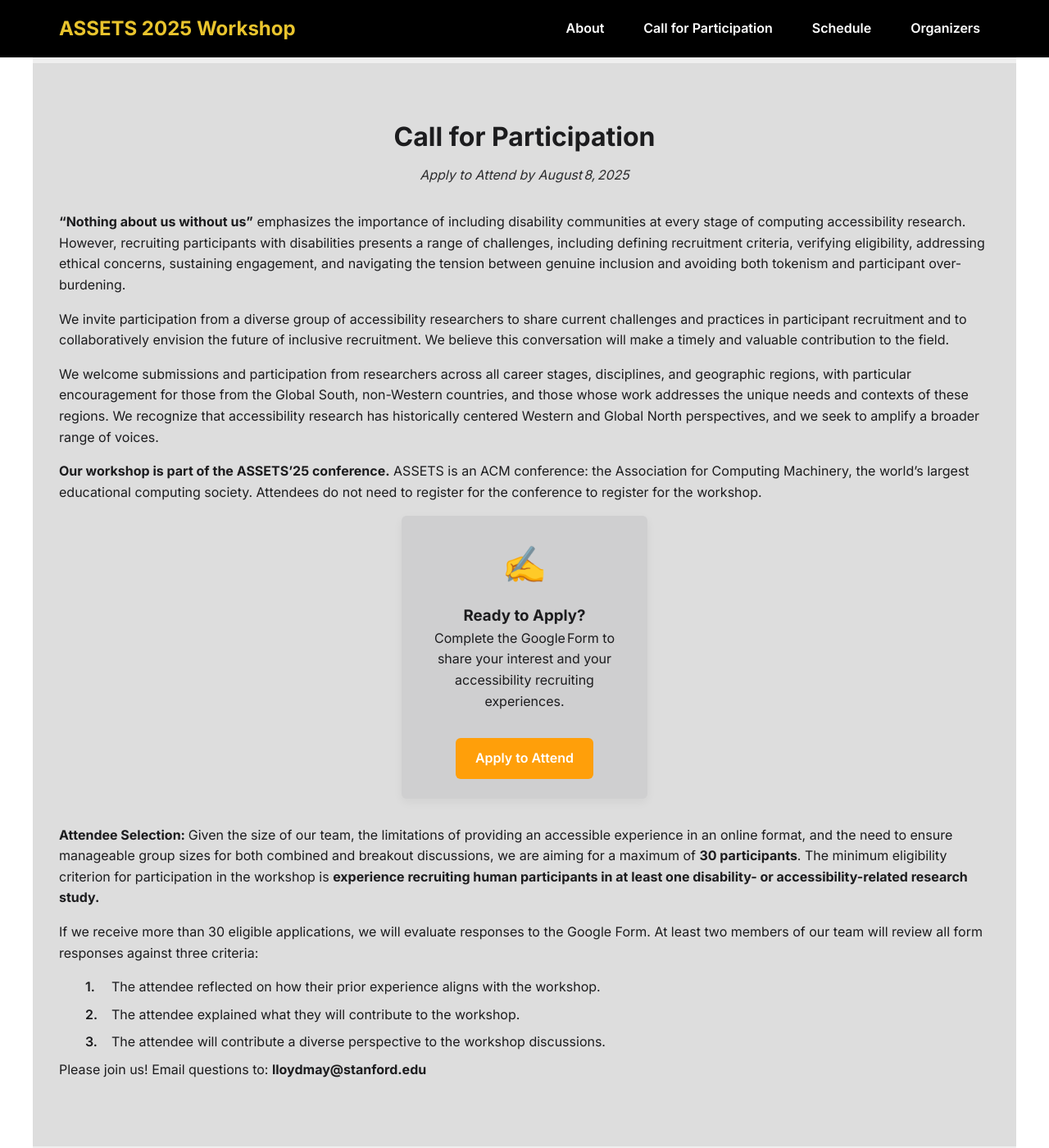
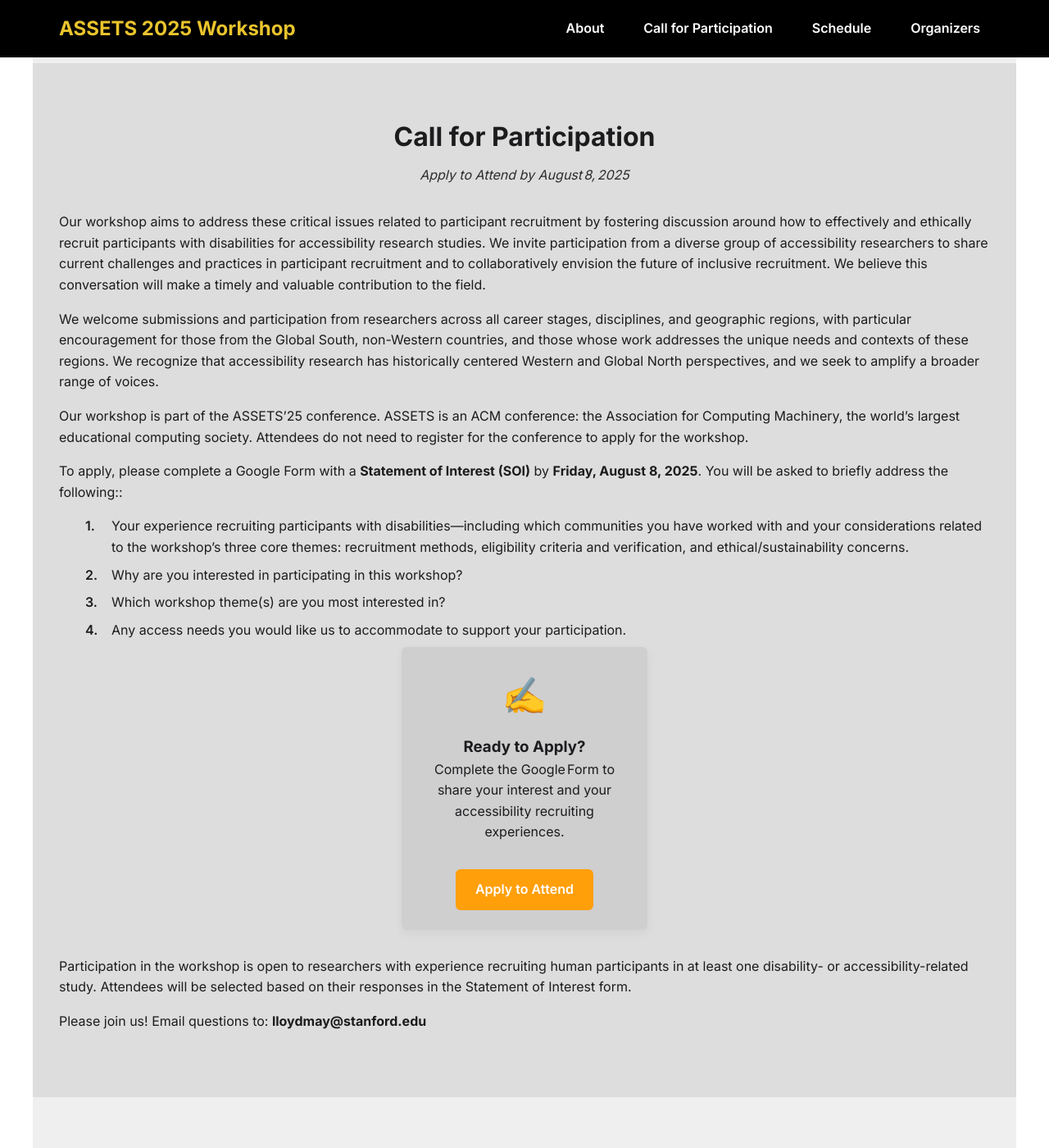
Before and after one commit to assets-recruitment-2025/assets-recruitment-2025.github.io, a Jekyll site: the page built from index.md, in a window 1280 px wide and 1400 px high, scrolled down 1096 px. Shown: the whole window at 82% size. Built offline with Jekyll 4.4.1, drawn with Linux system fonts in a browser that asks for light colours.

Commit message:
Call for Participation

```diff
--- a/index.md
+++ b/index.md
@@ -58,17 +58,23 @@ permalink: /
   </div>
 
 <p>
-    <strong>“Nothing about us without us”</strong> emphasizes the importance of including disability communities at every stage of computing accessibility research. However, recruiting participants with disabilities presents a range of challenges, including defining recruitment criteria, verifying eligibility, addressing ethical concerns, sustaining engagement, and navigating the tension between genuine inclusion and avoiding both tokenism and participant over-burdening.
-</p>
-<p>
-    We invite participation from a diverse group of accessibility researchers to share current challenges and practices in participant recruitment and to collaboratively envision the future of inclusive recruitment. We believe this conversation will make a timely and valuable contribution to the field.
+    Our workshop aims to address these critical issues related to participant recruitment by fostering discussion around how to effectively and ethically recruit participants with disabilities for accessibility research studies. We invite participation from a diverse group of accessibility researchers to share current challenges and practices in participant recruitment and to collaboratively envision the future of inclusive recruitment. We believe this conversation will make a timely and valuable contribution to the field.
 </p>
 <p>
     We welcome submissions and participation from researchers across all career stages, disciplines, and geographic regions, with particular encouragement for those from the Global South, non-Western countries, and those whose work addresses the unique needs and contexts of these regions. We recognize that accessibility research has historically centered Western and Global North perspectives, and we seek to amplify a broader range of voices.
 </p>
 <p>
-    <strong>Our workshop is part of the ASSETS’25 conference.</strong> ASSETS is an ACM conference: the Association for Computing Machinery, the world’s largest educational computing society. Attendees do not need to register for the conference to register for the workshop.
+    Our workshop is part of the ASSETS’25 conference. ASSETS is an ACM conference: the Association for Computing Machinery, the world’s largest educational computing society. Attendees do not need to register for the conference to apply for the workshop.
 </p>
+<p>
+    To apply, please complete a Google Form with a <strong>Statement of Interest (SOI)</strong> by <strong>Friday, August 8, 2025</strong>. You will be asked to briefly address the following::
+</p>
+<ul class="section-list">
+  <li>Your experience recruiting participants with disabilities—including which communities you have worked with and your considerations related to the workshop’s three core themes: recruitment methods, eligibility criteria and verification, and ethical/sustainability concerns.</li>
+  <li>Why are you interested in participating in this workshop?</li>
+  <li>Which workshop theme(s) are you most interested in?</li>
+  <li>Any access needs you would like us to accommodate to support your participation.</li>
+</ul>
   <div class="call-grid">
     <!-- Card: Ready to Apply (CTA) -->
     <div class="call-card call-card--cta">
@@ -88,16 +94,8 @@ permalink: /
   </div>
 
 <p>
-    <strong>Attendee Selection: </strong>Given the size of our team, the limitations of providing an accessible experience in an online format, and the need to ensure manageable group sizes for both combined and breakout discussions, we are aiming for a maximum of <strong>30 participants</strong>. The minimum eligibility criterion for participation in the workshop is <strong>experience recruiting human participants in at least one disability- or accessibility-related research study.</strong>
+    Participation in the workshop is open to researchers with experience recruiting human participants in at least one disability- or accessibility-related study. Attendees will be selected based on their responses in the Statement of Interest form.
 </p>
-<p>
-    If we receive more than 30 eligible applications, we will evaluate responses to the Google Form. At least two members of our team will review all form responses against three criteria:
-</p>
-<ul class="section-list">
-  <li>The attendee reflected on how their prior experience aligns with the workshop.</li>
-  <li>The attendee explained what they will contribute to the workshop.</li>
-  <li>The attendee will contribute a diverse perspective to the workshop discussions.</li>
-</ul>
 <p>
     Please join us! Email questions to: <strong>lloydmay@stanford.edu</strong>
 </p>
```
